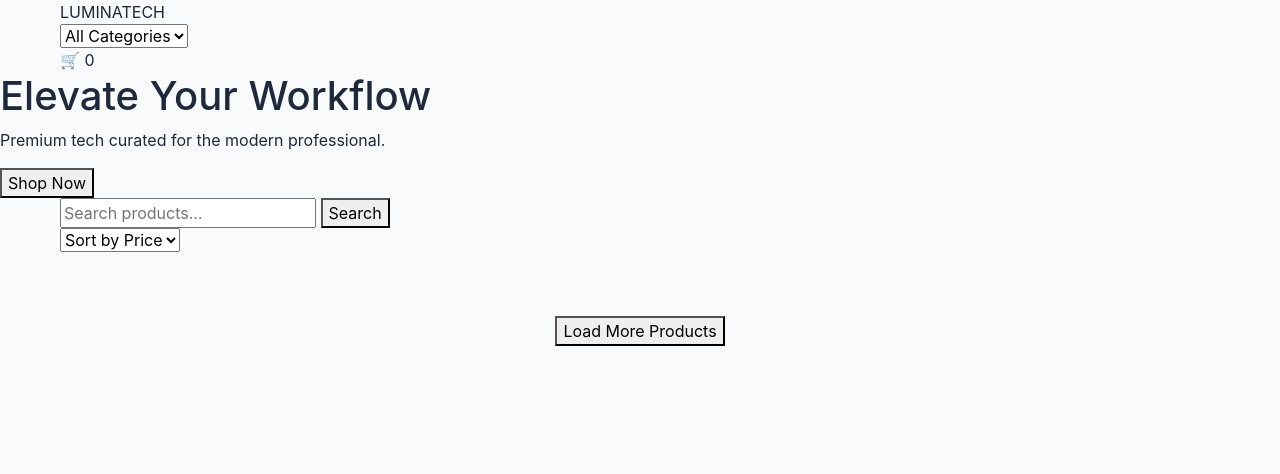
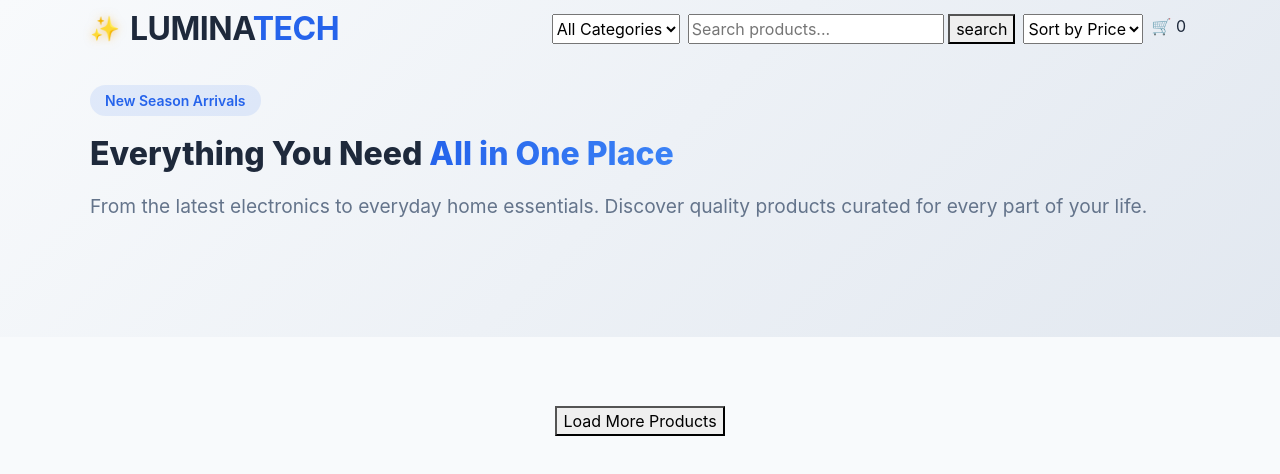
Before and after one commit to i-bro/ecommerce, a plain HTML site: page index.html in a window 1280 px wide. Drawn offline with nearby package versions, Linux system fonts and the light colour scheme; no server answers.

Commit message:
some styles added

```diff
--- a/index.html
+++ b/index.html
@@ -1,23 +1,50 @@
-<!DOCTYPE html>
+<!doctype html>
 <html lang="en">
   <head>
-    <meta charset="UTF-8">
-    <meta name="viewport" content="width=device-width, initial-scale=1.0">
+    <meta charset="UTF-8" />
+    <meta name="viewport" content="width=device-width, initial-scale=1.0" />
     <title>Ecommerce</title>
-    <link href="https://cdn.jsdelivr.net/npm/bootstrap@5.3.8/dist/css/bootstrap.min.css" rel="stylesheet" integrity="sha384-sRIl4kxILFvY47J16cr9ZwB07vP4J8+LH7qKQnuqkuIAvNWLzeN8tE5YBujZqJLB" crossorigin="anonymous">
-    <link rel="stylesheet" href="./style.css">
+    <link
+      href="https://cdn.jsdelivr.net/npm/bootstrap@5.3.8/dist/css/bootstrap.min.css"
+      rel="stylesheet"
+      integrity="sha384-sRIl4kxILFvY47J16cr9ZwB07vP4J8+LH7qKQnuqkuIAvNWLzeN8tE5YBujZqJLB"
+      crossorigin="anonymous"/>
 
+
+    <link rel="stylesheet" href="./style.css" />
   </head>
   <body>
-    <div id="global-loader" class="loader-overlay" style="display: none;">
+    <div id="global-loader" class="loader-overlay" style="display: none">
       <div class="spinner"></div>
     </div>
-    <header>
-        <nav class="container">
-            <div class="logo">LUMINA<span>TECH</span></div>
-            <div class="nav-controls">
-                <select id="category-filter"><option value="all">All Categories</option></select>
-                <div class="cart-icon" id="cart-toggle">
+    <header class="fixed-top">
+
+      <nav class="container d-flex justify-content-between align-items-center fixed-top">
+        <div class="brand-wrapper">
+            <span class="logo-icon">✨</span>
+            <a class="logo-text text-decoration-none" href="./index.html">
+                LUMINA<span class="tech-accent">TECH</span>
+            </a>
+        </div>
+
+        <div class="controls d-flex flex-row justify-content-between">
+            <select id="category-filter" class="m-1">
+            <option value="all">All Categories</option>
+          </select>
+          <form id="search-form" class="m-1">
+            <input
+              type="text"
+              id="search-input"
+              placeholder="Search products..."
+            />
+            <button type="submit">search</button>
+          </form>
+          <select id="sort-price" class="m-1">
+            <option value="default">Sort by Price</option>
+            <option value="low">Low to High</option>
+            <option value="high">High to Low</option>
+          </select>
+          <div class="cart-icon m-1" id="cart-toggle">
             🛒 <span id="cart-count">0</span>
           </div>
         </div>
@@ -25,36 +52,34 @@
     </header>
 
     <main>
+
       <section class="hero">
-            <h1>Elevate Your Workflow</h1>
-            <p>Premium tech curated for the modern professional.</p>
-            <button class="btn-primary">Shop Now</button>
+    <div class="container hero-wrapper">
+        <div class="hero-content">
+            <span class="hero-tag">New Season Arrivals</span>
+            <h1>Everything You Need <span class="text-gradient">All in One Place</span></h1>
+            <p>From the latest electronics to everyday home essentials. Discover quality products curated for every part of your life.</p>
+        </div>
+        <div class="hero-image-placeholder"></div>
+    </div>
 </section>
 
       <section class="container">
-            <div class="controls">
-                <form id="search-form">
-    <input type="text" id="search-input" placeholder="Search products...">
-    <button type="submit">Search</button>
-</form>
-                <select id="sort-price">
-                    <option value="default">Sort by Price</option>
-                    <option value="low">Low to High</option>
-                    <option value="high">High to Low</option>
-                </select>
-            </div>
-            <div id="product-grid" class="product-grid">
-                </div>
+        <div id="product-grid" class="product-grid"></div>
         <div class="pagination-container text-center">
-        <button id="load-more-btn" class="btn-secondary ">Load More Products</button>
+          <button id="load-more-btn" class="btn-secondary">
+            Load More Products
+          </button>
         </div>
       </section>
-
     </main>
     <div id="toast-container" class="app-notification-container"></div>
 
-
-    <script src="https://cdn.jsdelivr.net/npm/bootstrap@5.3.8/dist/js/bootstrap.bundle.min.js" integrity="sha384-FKyoEForCGlyvwx9Hj09JcYn3nv7wiPVlz7YYwJrWVcXK/BmnVDxM+D2scQbITxI" crossorigin="anonymous"></script>
+    <script
+      src="https://cdn.jsdelivr.net/npm/bootstrap@5.3.8/dist/js/bootstrap.bundle.min.js"
+      integrity="sha384-FKyoEForCGlyvwx9Hj09JcYn3nv7wiPVlz7YYwJrWVcXK/BmnVDxM+D2scQbITxI"
+      crossorigin="anonymous"
+    ></script>
     <script type="module" src="./js/main.js"></script>
   </body>
 </html>
--- a/js/utils/render.js
+++ b/js/utils/render.js
@@ -84,6 +84,10 @@ export function showToast(message, type = 'success') {
         // Use a unique name to avoid Bootstrap conflicts
         container.className = 'app-notification-container';
         document.body.appendChild(container);
+    }
+    // Optional: Only show the 3 newest toasts
+        while (container.children.length >= 3) {
+        container.removeChild(container.firstChild);
     }
 
     const toast = document.createElement('div');
--- a/style.css
+++ b/style.css
@@ -7,7 +7,85 @@
 }
 
 body { font-family: 'Inter', sans-serif; background: var(--light); color: var(--dark); margin: 0; }
-.container { max-width: 1200px; margin: 0 auto; padding: 0 20px; }
+.container{
+  /* max-width: 1200px; */
+  margin: 0 auto;
+  padding: 5px 20px;
+}
+
+.brand-wrapper {
+    display: flex;
+    align-items: center;
+    gap: 10px;
+}
+
+.logo-icon {
+    font-size: 24px;
+    color: var(--accent); /* #f59e0b */
+    text-shadow: 0 0 10px rgba(245, 158, 11, 0.5); /* Modern "glowing" effect */
+}
+
+.logo-text {
+    font-size: 2rem;
+    font-weight: 700;
+    color: var(--dark);
+    letter-spacing: -0.5px;
+}
+
+.tech-accent {
+    color: var(--primary); /* #2563eb */
+}
+
+/* hero */
+.hero {
+    background: linear-gradient(135deg, #f8fafc 0%, #e2e8f0 100%);
+    padding: 80px 20px;
+    overflow: hidden;
+}
+
+.hero-wrapper {
+    display: flex;
+    align-items: center;
+    justify-content: space-between;
+}
+
+/* .hero-content {
+    max-width: 600px;
+} */
+
+.hero-tag {
+    display: inline-block;
+    background: rgba(37, 99, 235, 0.1);
+    color: var(--primary);
+    padding: 5px 15px;
+    border-radius: 20px;
+    font-size: 14px;
+    font-weight: 600;
+    margin-bottom: 20px;
+}
+
+.hero h1 {
+    font-size: 2rem;
+    line-height: 1.1;
+    margin-bottom: 20px;
+    font-weight: 800;
+}
+
+.text-gradient {
+    background: linear-gradient(90deg, #2563eb, #3b82f6);
+    -webkit-background-clip: text;
+    -webkit-text-fill-color: transparent;
+}
+
+.hero p {
+    font-size: 1.2rem;
+    color: #64748b;
+    margin-bottom: 30px;
+    line-height: 1.6;
+}
+
+
+/* hero */
 
 /* Product Grid */
 .product-grid {
@@ -26,6 +104,11 @@ body { font-family: 'Inter', sans-serif; background: var(--light); color: var(--
     display: flex;
     flex-direction: column;
     justify-content: space-between;
+}
+.btn-add-to-cart{
+    background: linear-gradient(90deg, #2563eb, #3b82f6);
+    border-radius: 25px;
+    padding: 8px;
 }
 
 .product-card:hover { transform: translateY(-5px); }
```
Also changed, not shown: product-detail.css (+23 -0 lines), product-detail.html (+11 -3 lines). Lines whose indentation alone changed are shown as unchanged.
